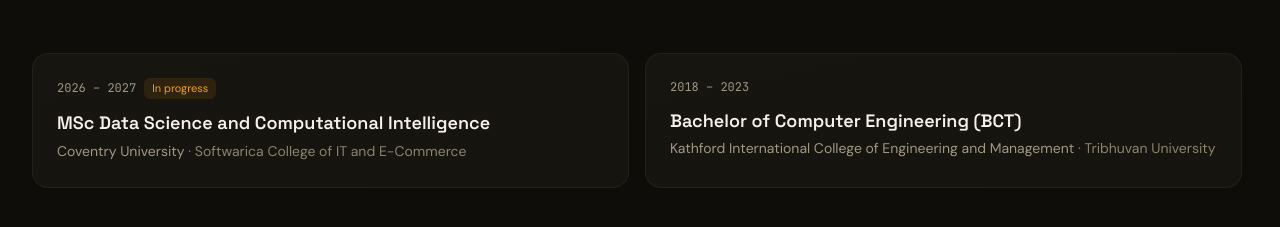
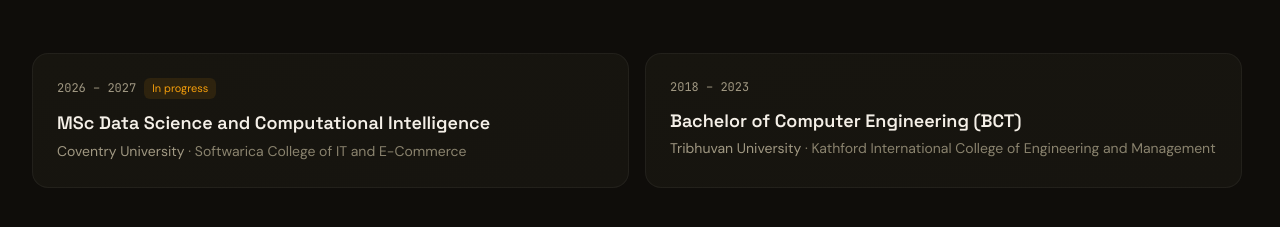
Before and after one commit to bhimrazy/bhimraj.com.np, a Next.js app in the folder apps/web/: page /about in a window 1280 px wide. Shown: the part 2580-2807 px from the top of the page. Built offline with nearby package versions, Linux system fonts and the light colour scheme.

Commit message:
fix(about): education lists the degree-awarding university first

```diff
--- a/apps/web/src/components/about/data.ts
+++ b/apps/web/src/components/about/data.ts
@@ -223,6 +223,7 @@ export const SKIPPED_JOURNEY_QUOTES: ReadonlySet<string> = new Set([
   "Let's goo! Merged 🚀",
 ]);
 
+/** `school` awards the degree; `via` is the college that teaches it. */
 export const EDUCATION: readonly {
   school: string;
   via?: string;
@@ -238,8 +239,8 @@ export const EDUCATION: readonly {
     current: true,
   },
   {
-    school: "Kathford International College of Engineering and Management",
-    via: "Tribhuvan University",
+    school: "Tribhuvan University",
+    via: "Kathford International College of Engineering and Management",
     degree: "Bachelor of Computer Engineering (BCT)",
     years: "2018 – 2023",
   },
```
